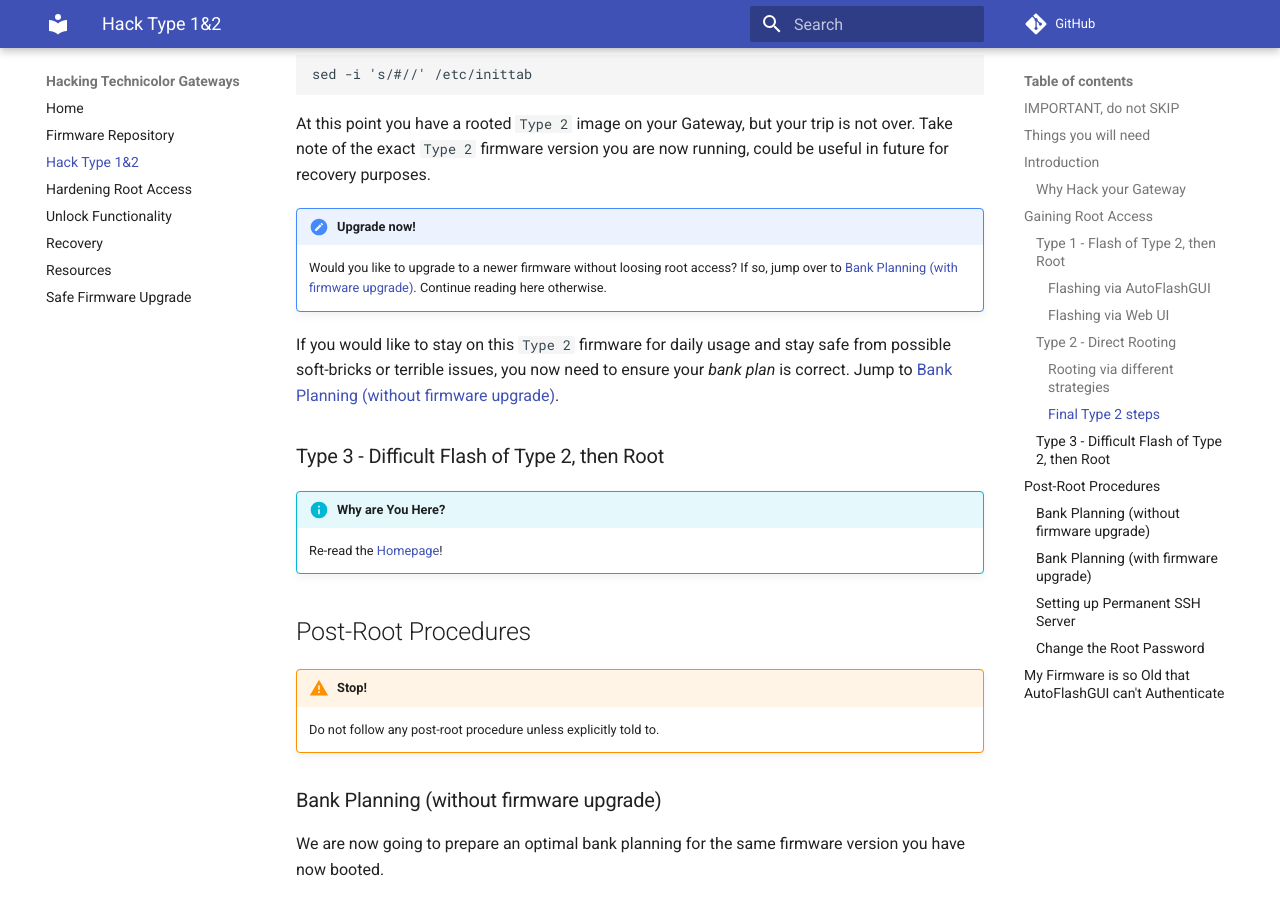
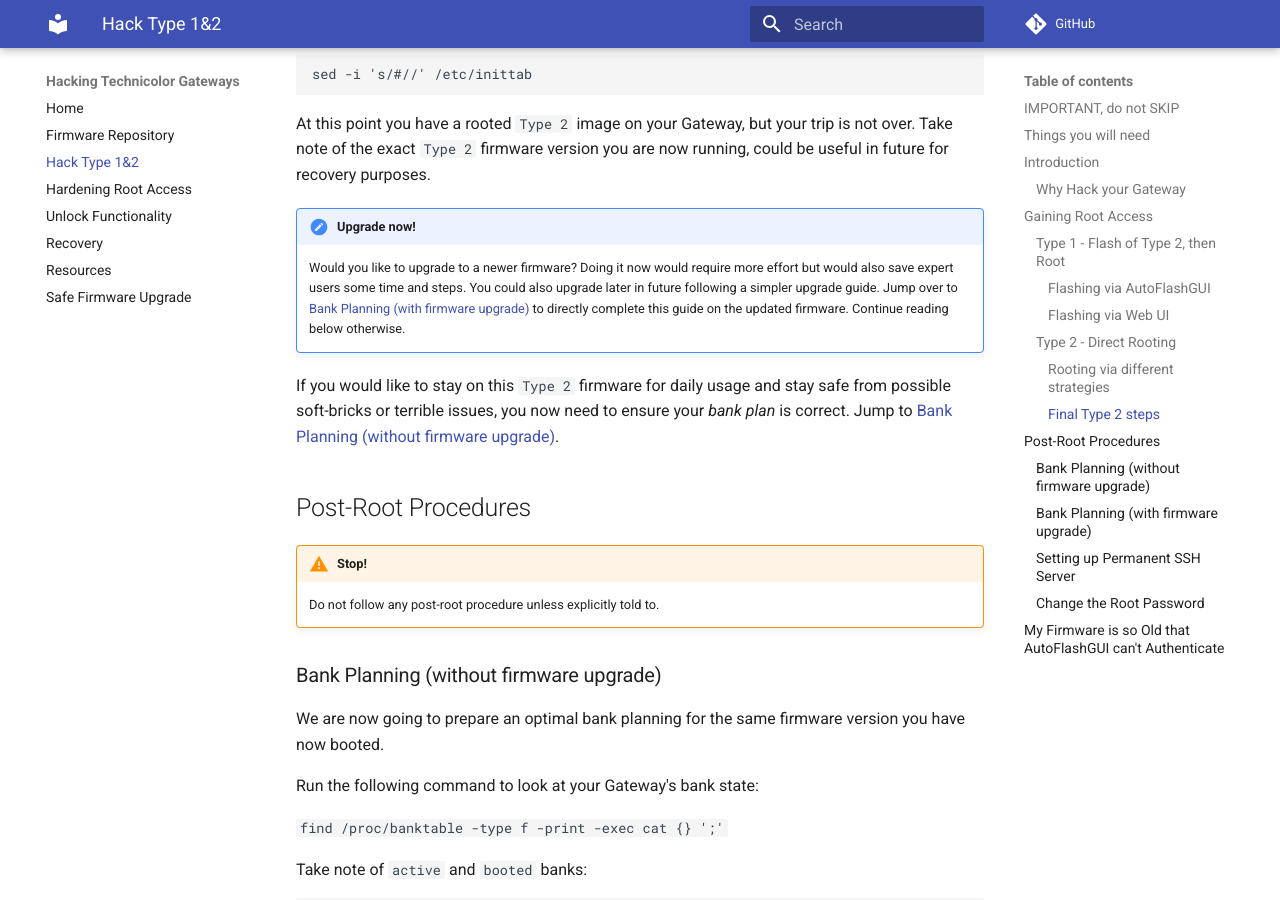
Before and after one commit to hack-technicolor/hack-technicolor, an MkDocs documentation site: the page built from docs/Hack Type 1&2.md, in a window 1280 px wide and 900 px high, scrolled down 4363 px. Built offline with MkDocs 1.6.1 and Material for MkDocs 9.7.7, drawn with Linux system fonts in a browser that asks for light colours; comment, search, counter and statistics services are not loaded; some of the changed text lies outside the part shown.

Commit message:
Disambiguate b planning w/ upgrade VS safe upgrade

```diff
--- a/docs/Hack Type 1&2.md
+++ b/docs/Hack Type 1&2.md
@@ -108,14 +108,9 @@ sed -i 's/#//' /etc/inittab
 At this point you have a rooted `Type 2` image on your Gateway, but your trip is not over. Take note of the exact `Type 2` firmware version you are now running, could be useful in future for recovery purposes.
 
 !!! hint "Upgrade now!"
-    Would you like to upgrade to a newer firmware without loosing root access? If so, jump over to [Bank Planning (with firmware upgrade)](#bank-planning-with-firmware-upgrade). Continue reading here otherwise.
+    Would you like to upgrade to a newer firmware? Doing it now would require more effort but would also save expert users some time and steps. You could also upgrade later in future following a simpler upgrade guide. Jump over to [Bank Planning (with firmware upgrade)](#bank-planning-with-firmware-upgrade) to directly complete this guide on the updated firmware. Continue reading below otherwise.
 
 If you would like to stay on this `Type 2` firmware for daily usage and stay safe from possible soft-bricks or terrible issues, you now need to ensure your *bank plan* is correct. Jump to [Bank Planning (without firmware upgrade)](#bank-planning-without-firmware-upgrade).
-
-### Type 3 - Difficult Flash of Type 2, then Root
-
-!!! info "Why are You Here?"
-    Re-read the [Homepage](/)!
 
 ## Post-Root Procedures
 
@@ -208,7 +203,10 @@ At this point, you now need to check if your [SSH server setup](#setting-up-perm
 
 ### Bank Planning (with firmware upgrade)
 
-We are now going to prepare an optimal bank planning for another firmware you don't have on your Gateway yet.
+!!! warning "Are you looking for firmware upgrade guide?"
+    This is not a firmware upgrade guide. This is a bank planning guide with integrated firmware upgrade. If you came here in search of firmware upgrade guide you are in the wrong place. You can find that guide in this wiki homepage.
+
+We are now going to prepare an optimal bank plan for another firmware you don't have on your Gateway yet.
 
 At this stage it's possible to choose whatever *Type* of firmware you would like, to end up having it rooted and running.
 
```
